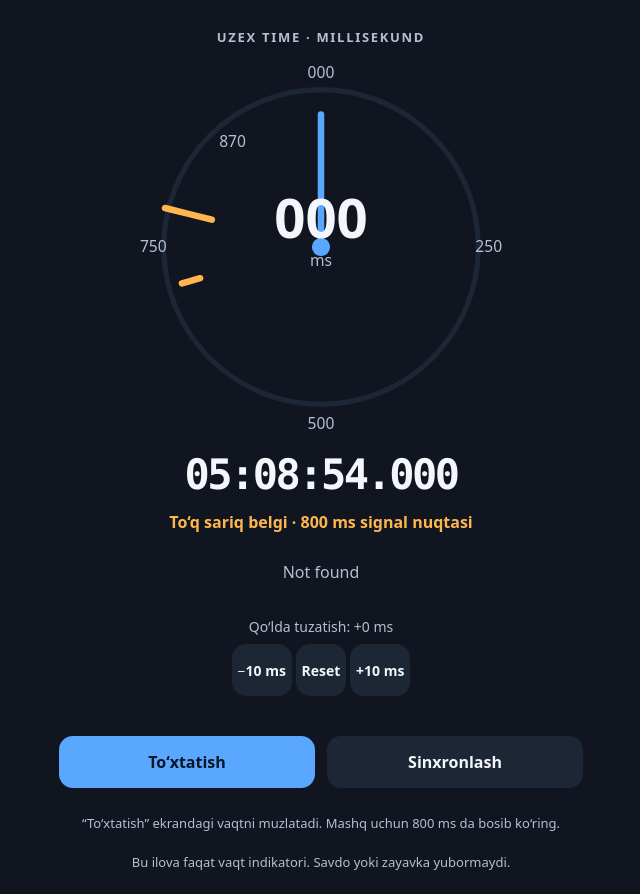
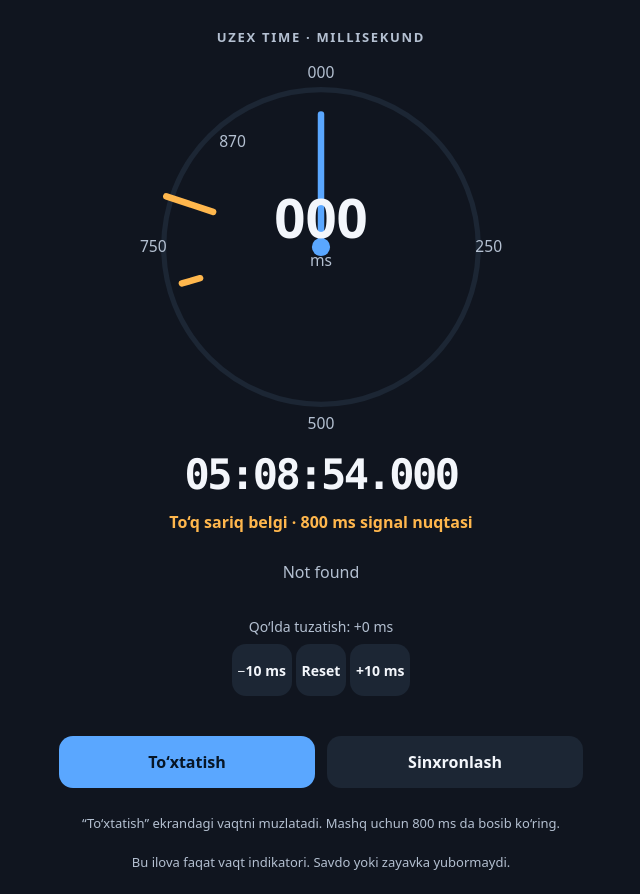
Before and after one commit to saidkomilkarimov98-droid/uzex-time, a website: page index.html in a window 1280 px wide. Shown: the whole page, without its empty margins (319-959 px from the left). Drawn offline with Linux system fonts and the light colour scheme; no server answers.

Commit message:
Update index.html

```diff
--- a/index.html
+++ b/index.html
@@ -14,7 +14,7 @@
     <div class="dial-wrap" aria-label="Har bir soniyada to‘liq aylanadigan millisekund soati">
       <svg class="dial" viewBox="0 0 300 300" role="img" aria-label="To‘q sariq belgi 800 millisekundni ko‘rsatadi">
         <circle class="dial-ring" cx="150" cy="150" r="121"></circle>
-       <line class="target-mark" x1="30" y1="120" x2="66" y2="129"></line>
+      <line class="target-mark" x1="31" y1="111" x2="67" y2="123"></line>
 <line class="target-mark" x1="43" y1="178" x2="57" y2="174"></line>
         <text class="dial-mark" x="82" y="73">870</text>
         <text class="dial-mark" x="150" y="20">000</text><text class="dial-mark" x="279" y="154">250</text><text class="dial-mark" x="150" y="290">500</text><text class="dial-mark" x="21" y="154">750</text>
```
